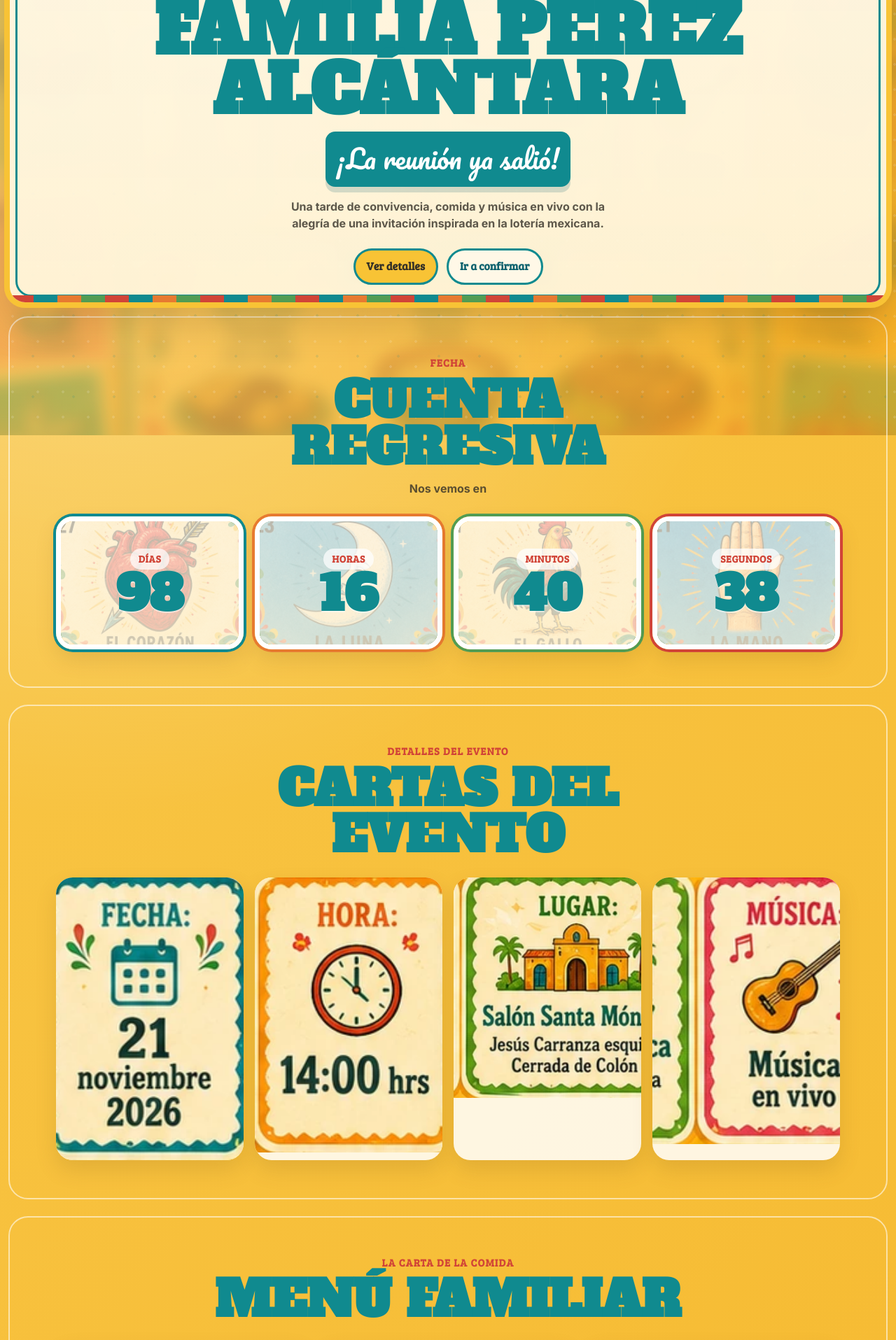
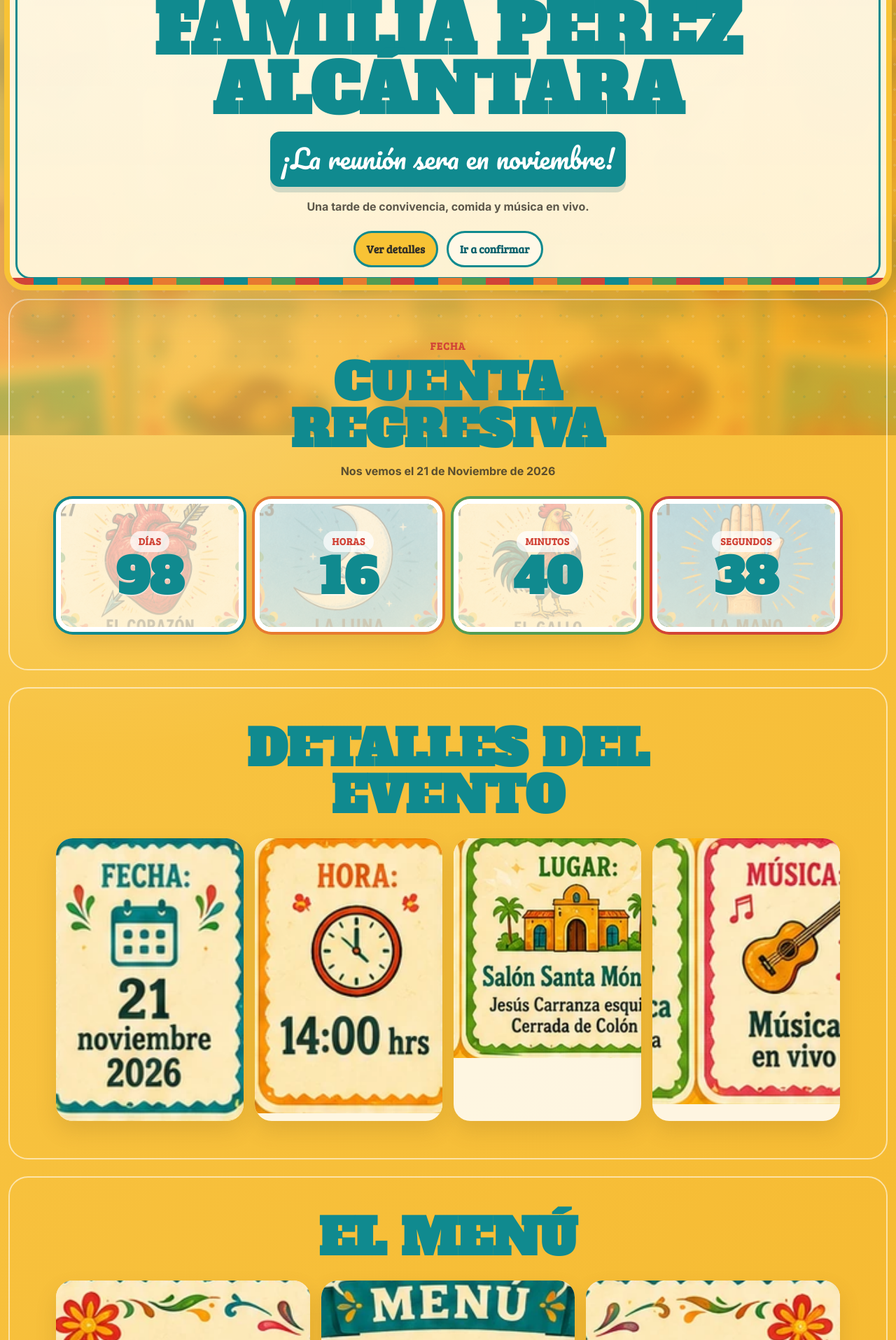
Before and after one commit to ariadnacerisier-ai/Fiesta-familia-Perez, a website built with Vite: page index.html in a window 1280 px wide. Shown: the part 178-2093 px from the top of the page at 70% size. Built offline with nearby package versions, Linux system fonts and the light colour scheme.

Commit message:
Update index.html

```diff
--- a/index.html
+++ b/index.html
@@ -36,9 +36,9 @@
           <span>Reunión Familiar</span>
           <strong>Familia Pérez Alcántara</strong>
         </h1>
-        <p class="hero__tag reveal">¡La reunión ya salió!</p>
+        <p class="hero__tag reveal">¡La reunión sera en noviembre!</p>
         <p class="hero__text reveal">
-          Una tarde de convivencia, comida y música en vivo con la alegría de una invitación inspirada en la lotería mexicana.
+          Una tarde de convivencia, comida y música en vivo.
         </p>
         <div class="hero__actions reveal">
           <a class="button button--primary" href="#cuenta" data-scroll="#cuenta">Ver detalles</a>
@@ -52,7 +52,7 @@
         <header class="section-header reveal">
           <p class="eyebrow">Fecha</p>
           <h2>Cuenta regresiva</h2>
-          <p>Nos vemos en</p>
+          <p>Nos vemos el 21 de Noviembre de 2026</p>
         </header>
 
         <div class="count-grid stagger">
@@ -83,8 +83,7 @@
     <section class="section" id="detalles">
       <div class="container">
         <header class="section-header reveal">
-          <p class="eyebrow">Detalles del evento</p>
-          <h2>Cartas del evento</h2>
+          <h2>DETALLES DEL EVENTO</h2>
         </header>
 
         <div class="details-grid stagger">
@@ -99,8 +98,7 @@
     <section class="section menu" id="menu">
       <div class="container">
         <header class="section-header reveal">
-          <p class="eyebrow">La carta de la comida</p>
-          <h2>Menú familiar</h2>
+          <h2>El Menú</h2>
         </header>
 
         <div class="menu-grid stagger">
@@ -120,12 +118,11 @@
     <section class="section" id="confirmar">
       <div class="container">
         <header class="section-header reveal">
-          <p class="eyebrow">La última carta</p>
-          <h2>Confirmación y cuota</h2>
+          <p class="eyebrow">Confirmación y cuota</p>
         </header>
 
         <div class="confirm-grid stagger">
-          <article class="image-block"><img src="assets/images/confirmaciones-crop.webp" alt="Confirmaciones y depósitos por WhatsApp 7221821757"></article>
+          <article class="image-block"><img src="assets/images/confirmaciones-crop.webp" alt="Confirmación y comprobante de depósitos por WhatsApp 7221821757"></article>
           <article class="image-block"><img src="assets/images/cuota-crop.webp" alt="Cuota de recuperación: $230.00"></article>
           <article class="image-block"><img src="assets/images/banco-crop.webp" alt="Banco Banorte, Nombre Gonzalo Cruz Pérez, Cuenta 4182 1400 1318 0376"></article>
         </div>
@@ -143,7 +140,7 @@
   </main>
 
   <footer class="footer">
-    <p>Reunión Familiar Pérez Alcántara · Lotería familiar 2026</p>
+    <p>Reunión Familiar Pérez Alcántara 2026</p>
   </footer>
 
   <script src="js/app.js"></script>
```
